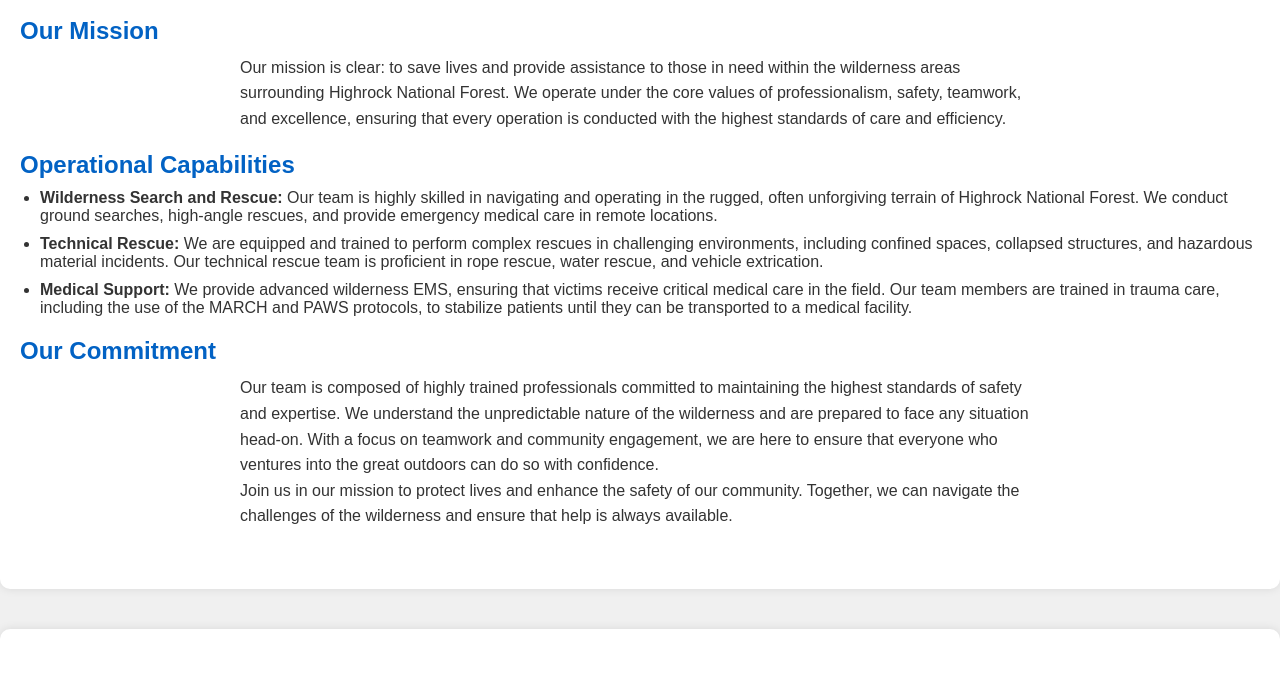
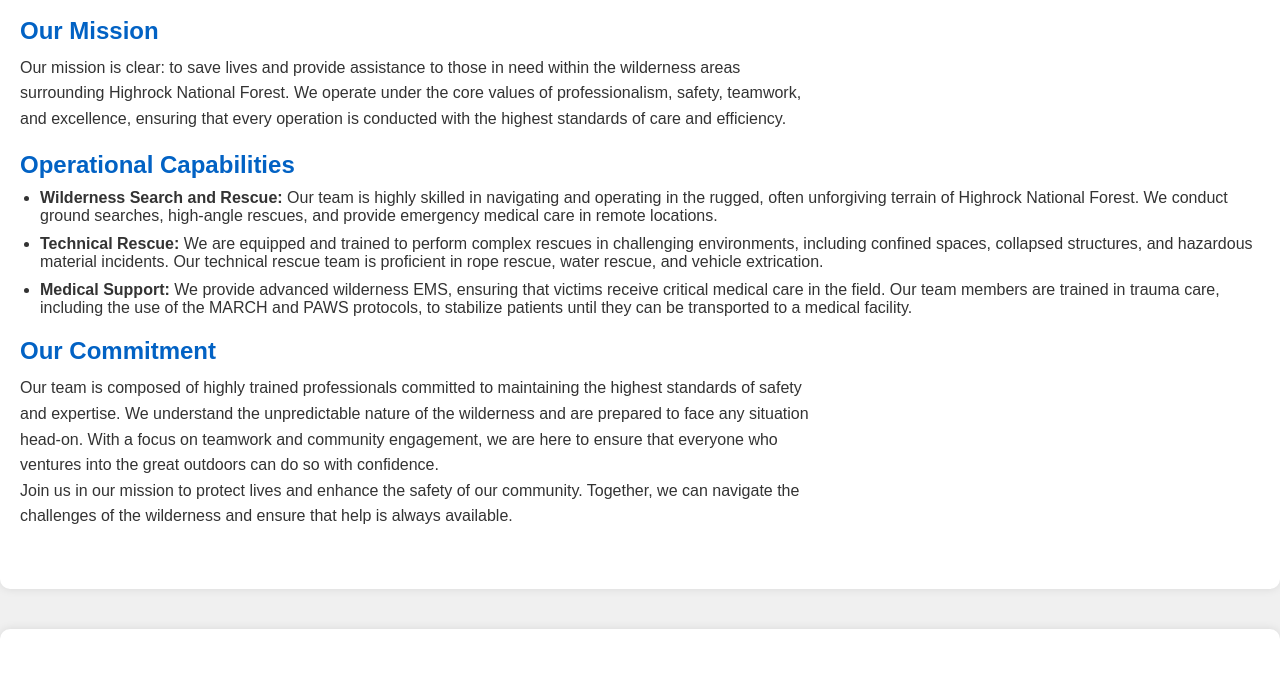
Before and after one commit to HRNFSRT/HRNF-SRT, a website: page public/index.html in a window 1280 px wide. Shown: the part 1114-1800 px from the top of the page. Drawn offline with Linux system fonts and the light colour scheme.

Commit message:
Update index.html

```diff
--- a/public/index.html
+++ b/public/index.html
@@ -50,13 +50,16 @@
 <section class="hero"></section>
 
 <!-- Who We Are Section -->
-<section class="section who-we-are" id="who-we-are">
-    <div class="container">
+<section class="who-we-are" id="who-we-are">
     <h2>Highrock National Forest Search and Rescue Team</h2>
-        <p>At the Highrock National Forest Search and Rescue Team, we are dedicated to saving lives 365 days a year, regardless of conditions, circumstances, or challenges. Established in 2024 through a collaboration between the Springfield and River City Fire Departments and the Liberty County Fire Commission, our organization was formed in response to the increasing number of incidents within the Highrock National Forest. Recognizing the urgent need for a specialized rescue team, we strive to provide exceptional service and support in the face of adversity.</p>
+    <p>
+        At the Highrock National Forest Search and Rescue Team, we are dedicated to saving lives 365 days a year, regardless of conditions, circumstances, or challenges. Established in 2024 through a collaboration between the Springfield and River City Fire Departments and the Liberty County Fire Commission, our organization was formed in response to the increasing number of incidents within the Highrock National Forest. Recognizing the urgent need for a specialized rescue team, we strive to provide exceptional service and support in the face of adversity.
+    </p>
 
     <h3>Our Mission</h3>
-        <p>Our mission is clear: to save lives and provide assistance to those in need within the wilderness areas surrounding Highrock National Forest. We operate under the core values of professionalism, safety, teamwork, and excellence, ensuring that every operation is conducted with the highest standards of care and efficiency.</p>
+    <p>
+        Our mission is clear: to save lives and provide assistance to those in need within the wilderness areas surrounding Highrock National Forest. We operate under the core values of professionalism, safety, teamwork, and excellence, ensuring that every operation is conducted with the highest standards of care and efficiency.
+    </p>
 
     <h3>Operational Capabilities</h3>
     <ul>
@@ -66,11 +69,15 @@
     </ul>
 
     <h3>Our Commitment</h3>
-        <p>Our team is composed of highly trained professionals committed to maintaining the highest standards of safety and expertise. We understand the unpredictable nature of the wilderness and are prepared to face any situation head-on. With a focus on teamwork and community engagement, we are here to ensure that everyone who ventures into the great outdoors can do so with confidence.</p>
+    <p>
+        Our team is composed of highly trained professionals committed to maintaining the highest standards of safety and expertise. We understand the unpredictable nature of the wilderness and are prepared to face any situation head-on. With a focus on teamwork and community engagement, we are here to ensure that everyone who ventures into the great outdoors can do so with confidence.
+    </p>
 
-        <p>Join us in our mission to protect lives and enhance the safety of our community. Together, we can navigate the challenges of the wilderness and ensure that help is always available.</p>
-    </div>
+    <p>
+        Join us in our mission to protect lives and enhance the safety of our community. Together, we can navigate the challenges of the wilderness and ensure that help is always available.
+    </p>
 </section>
+
 
 <!-- Company Values Section -->
 <section class="values">
```
Lines whose indentation alone changed are shown as unchanged.
